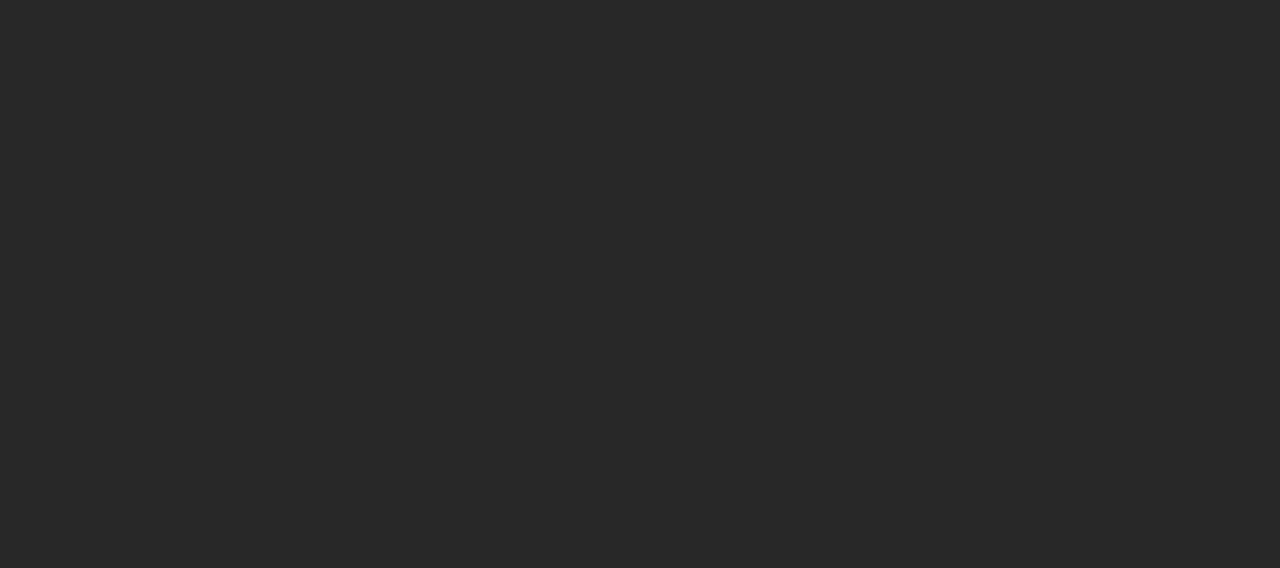
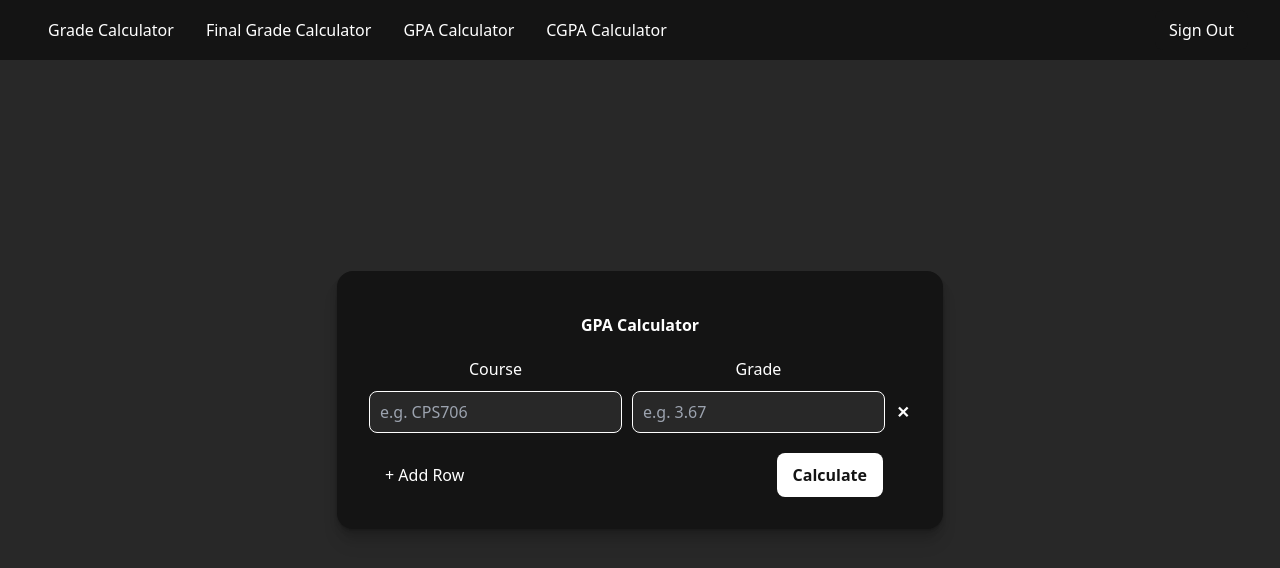
Before and after one commit to KevinKhuu27/azure, a React app in the folder frontend/: page /gpaCalculator in a window 1280 px wide. Before the commit this address had no page. Shown: the top 568 px of the page. Built offline with nearby package versions, Linux system fonts and the light colour scheme; the HTML template or start-up script is replaced by a standard one.

Commit message:
Added GPA calculator feature

```diff
--- a/frontend/src/App.jsx
+++ b/frontend/src/App.jsx
@@ -5,6 +5,7 @@ import Login from './pages/Login.jsx'
 import Register from './pages/Register.jsx'
 import GradeCalculator from './pages/GradeCalculator.jsx';
 import FinalGradeCalculator from './pages/FinalGradeCalculator.jsx';
+import GPACalculator from './pages/GPACalculator.jsx';
 import CGPACalculator from './pages/CGPACalculator.jsx';
 import MainLayout from './layouts/MainLayout.jsx';
 
@@ -19,6 +20,7 @@ function App() {
 
       <Route path="/gradeCalculator" element={<MainLayout><GradeCalculator /></MainLayout>} />
       <Route path="/finalGradeCalculator" element={<MainLayout><FinalGradeCalculator /></MainLayout>} />
+      <Route path="/gpaCalculator" element={<MainLayout><GPACalculator /></MainLayout>} />
       <Route path="/cgpaCalculator" element={<MainLayout><CGPACalculator /></MainLayout>} />
     </Routes>
   );
--- a/frontend/src/Calculator.css
+++ b/frontend/src/Calculator.css
@@ -179,7 +179,7 @@ input:focus {
 
 .cgpa-calculator-columns-header {
   display: grid;
-  grid-template-columns: 1fr 1fr 32px;
+  grid-template-columns: 1fr 1fr 16px;
   gap: 10px;
   margin-top: 10px;
   margin-bottom: 10px;
--- a/frontend/src/components/Navbar.jsx
+++ b/frontend/src/components/Navbar.jsx
@@ -19,6 +19,9 @@ export default function Navbar() {
         <button className="nav-btn" onClick={() => navigate("/finalGradeCalculator")}>
           Final Grade Calculator
         </button>
+        <button className="nav-btn" onClick={() => navigate("/gpaCalculator")}>
+          GPA Calculator
+        </button>
         <button className="nav-btn" onClick={() => navigate("/cgpaCalculator")}>
           CGPA Calculator
         </button>
--- /dev/null
+++ b/frontend/src/pages/GPACalculator.jsx
@@ -0,0 +1,93 @@
+import React, { useState } from "react";
+import '../Calculator.css';
+
+export default function GPACalculator() {
+    const [rows, setRows] = useState([{ description: "", grade: ""},]);
+    const [result, setResult] = useState(null);
+
+    const handleChange = (index, field, value) => {
+        const updatedRows = [...rows];
+        updatedRows[index][field] = value;
+        setRows(updatedRows);
+    };
+
+    const addRow = () => {
+        setRows([...rows, { description: "", grade: "" }]);
+    };
+
+    const removeRow = (indexToRemove) => {
+        // keep at least one row
+        if (rows.length === 1) return;
+        setRows(rows.filter((_, index) => index !== indexToRemove));
+    };
+
+    const calculateAverage = () => {
+        let numberOfCourses = 0;
+        let totalGrade = 0;
+        rows.forEach((row) => {
+            const grade = parseFloat(row.grade);
+            if (!isNaN(grade)) {
+                totalGrade += grade;
+                numberOfCourses += 1;
+            }
+        });
+
+        if (numberOfCourses === 0) {
+            alert("Please enter at least one valid grade.");
+            return;
+        }
+
+        const average = totalGrade / numberOfCourses;
+        setResult(average.toFixed(2));
+    };
+
+    return (
+        <div className="calculator-container">
+            <div className="calculator-header">GPA Calculator</div>
+            <div className="cgpa-calculator-columns-header">
+                <div>Course</div>
+                <div>Grade</div>
+            </div>
+
+            {rows.map((row, index) => (
+                <div className="cgpa-calculator-row" key={index}>
+                    <input
+                        type="text"
+                        placeholder="e.g. CPS706"
+                        value={row.description}
+                        onChange={(e) =>
+                        handleChange(index, "description", e.target.value)
+                        }
+                    />
+
+                    <input
+                        type="number"
+                        placeholder="e.g. 3.67"
+                        value={row.grade}
+                        onChange={(e) =>
+                        handleChange(index, "grade", e.target.value)
+                        }
+                    />
+
+                    <button
+                        className="remove-btn"
+                        onClick={() => removeRow(index)}
+                    >
+                        ✕
+                    </button>
+                </div>
+            ))}
+
+            <div className="cgpa-calculator-actions">
+                <button onClick={addRow}>+ Add Row</button>
+                <button onClick={calculateAverage}>Calculate</button>
+            </div>
+
+            {result && (
+                <div className="calculator-result">
+                Final Grade: <strong>{result}</strong>
+                </div>
+            )}
+        </div>
+    );
+}
```
